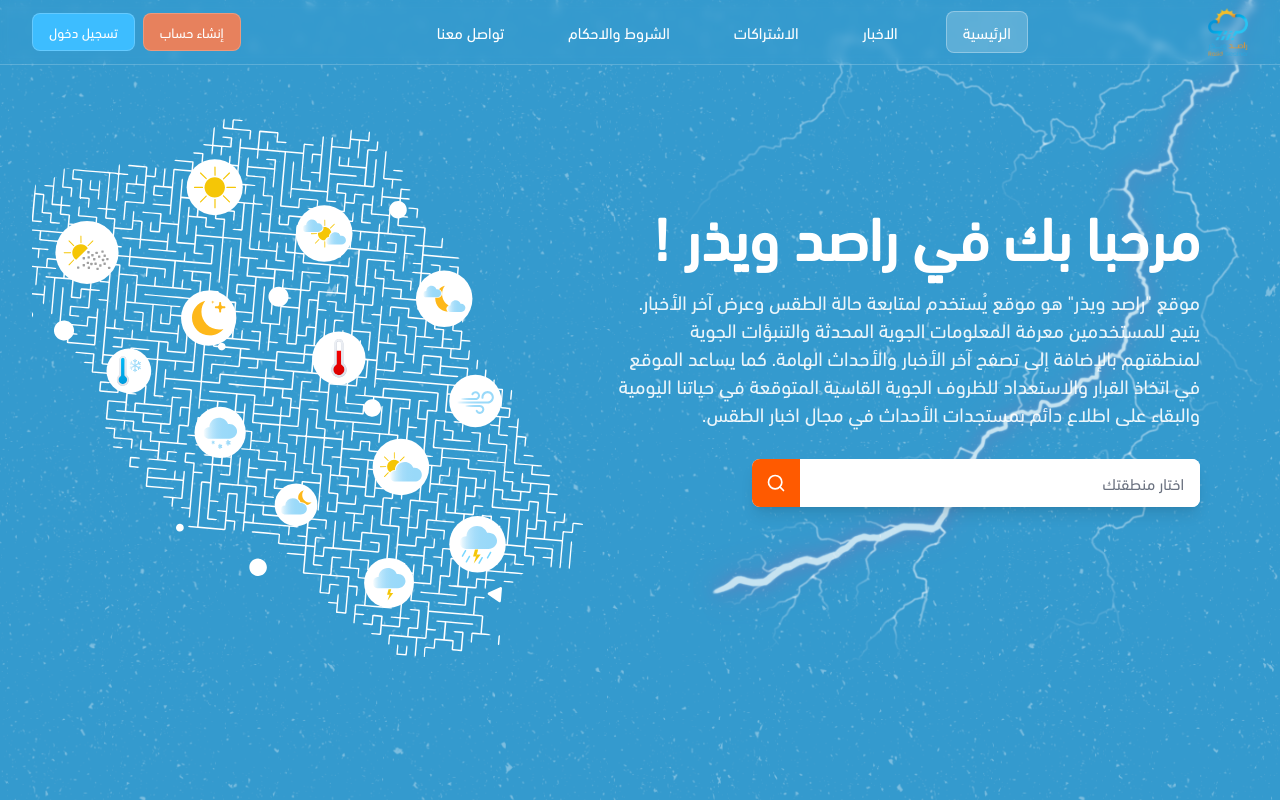
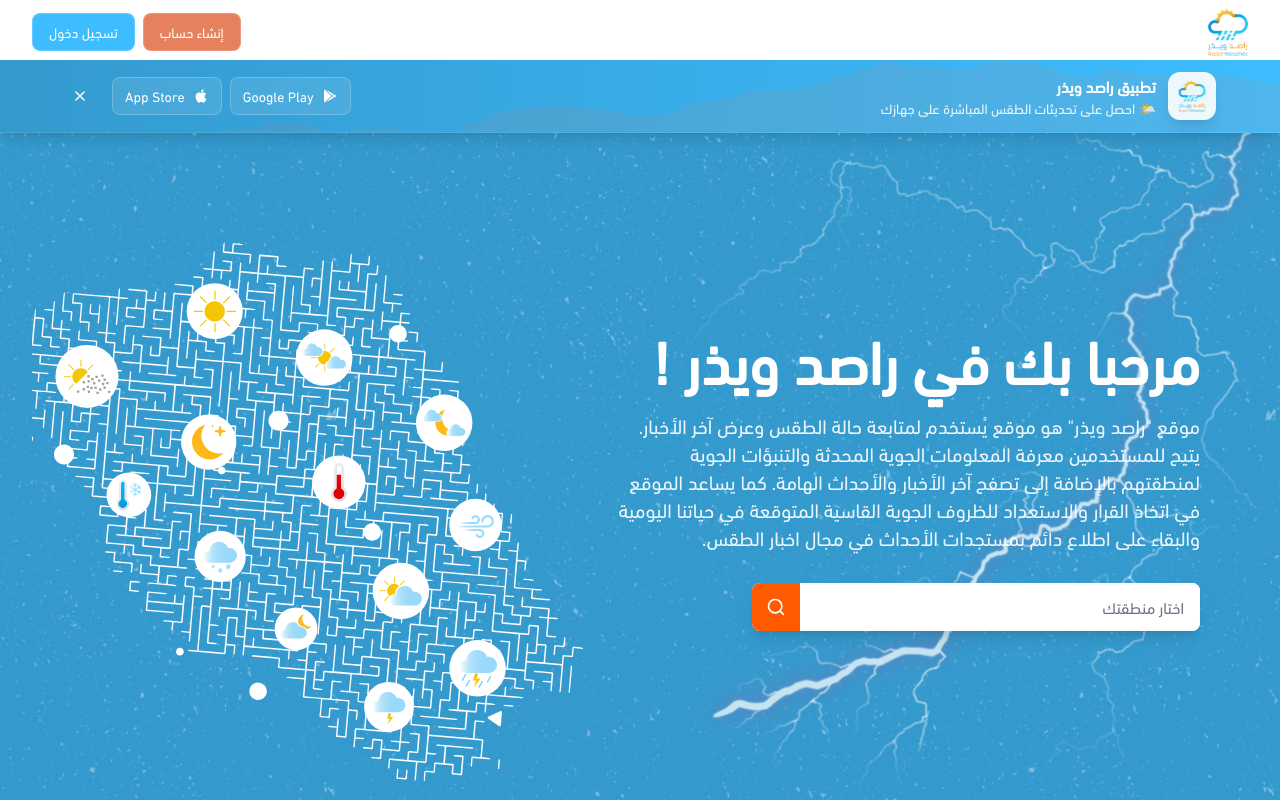
Before and after one commit to raminazmi/rasid_weather_new, a Next.js app: page / in a window 1280 px wide. Shown: the top 800 px of the page. Built offline with nearby package versions, Linux system fonts and the light colour scheme; no server answers.

Commit message:
commit "12"

```diff
--- a/components/layout/Header.jsx
+++ b/components/layout/Header.jsx
@@ -84,7 +84,7 @@ const Header = ({ onToggleSidebar, headerBgColor = "bg-rasid-blue" }) => {
     const borderColor = isWhiteBg ? 'border-rasid-blue/20' : 'border-white/20'
 
     return (
-        <header className="bg-rasid-blue lg:bg-transparent backdrop-blur-sm border-b rounded-b-xl md:rounded-b-none shadow-xl md:shadow-none border-white/20 fixed top-0 left-0 right-0 z-50">
+        <header className="bg-rasid-blue lg:bg-transparent backdrop-blur-sm border-b rounded-b-xl md:rounded-b-none shadow-xl md:shadow-none border-white/20 fixed left-0 right-0 z-50">
             <div className="max-w-7xl mx-auto px-4 sm:px-6 lg:px-8">
                 <div className="flex items-center justify-between h-16">
                     <div className="flex items-center gap-3">
--- a/components/layout/LayoutWrapper.jsx
+++ b/components/layout/LayoutWrapper.jsx
@@ -6,11 +6,14 @@ import { useSelector } from 'react-redux'
 import Header from './Header'
 import Sidebar from './Sidebar'
 import Footer from './Footer'
+import AppBanner from '../ui/AppBanner'
+import { useAppBanner } from '../../hooks/useAppBanner'
 
 const LayoutWrapper = ({ children }) => {
     const [sidebarOpen, setSidebarOpen] = useState(false)
     const pathname = usePathname()
     const { favorites, searchHistory } = useSelector((state) => state.weather)
+    const { isVisible: bannerVisible, closeBanner } = useAppBanner()
 
     const toggleSidebar = () => {
         setSidebarOpen(!sidebarOpen)
@@ -31,6 +34,7 @@ const LayoutWrapper = ({ children }) => {
 
     return (
         <>
+            <AppBanner isVisible={bannerVisible} onClose={closeBanner} />
             <Header onToggleSidebar={toggleSidebar} headerBgColor={getHeaderBgColor()} />
             <Sidebar
                 isOpen={sidebarOpen}
@@ -39,7 +43,7 @@ const LayoutWrapper = ({ children }) => {
                 favorites={favorites || []}
                 recentSearches={searchHistory || []}
             />
-            <main>
+            <main className={`transition-all duration-300 ${bannerVisible ? "pt-[124px]" : "-pt-[12px]"}`}>
                 {children}
             </main>
             <Footer />
--- a/components/sections/WeeklyForecastSection.jsx
+++ b/components/sections/WeeklyForecastSection.jsx
@@ -149,12 +149,11 @@ const WeeklyForecastSection = () => {
 
     if (loading) {
         return (
-            <div className="relative bg-gradient-to-br from-orange-100 to-blue-100 min-h-screen">
-                <div className="absolute inset-0 bg-[url('/images/bg_section.svg')] bg-cover bg-center opacity-10"></div>
+            <section className="relative bg-rasid-gray-light overflow-hidden">
                 <div className="relative z-10 flex items-center justify-center min-h-screen">
                     <div className="animate-spin rounded-full h-32 w-32 border-b-2 border-orange-400"></div>
                 </div>
-            </div>
+            </section>
         )
     }
 
--- /dev/null
+++ b/components/ui/AppBanner.jsx
@@ -0,0 +1,90 @@
+'use client'
+
+import { X } from 'lucide-react'
+import Image from 'next/image'
+
+const AppBanner = ({ isVisible, onClose }) => {
+    const handleGooglePlay = () => {
+        if (typeof window !== 'undefined') {
+            window.open('https://play.google.com/store/apps/details?id=com.rasidweather', '_blank')
+        }
+    }
+
+    const handleAppStore = () => {
+        if (typeof window !== 'undefined') {
+            window.open('https://apps.apple.com/app/rasid-weather/', '_blank')
+        }
+    }
+
+    if (!isVisible) {
+        return null
+    }
+
+    return (
+        <div className="fixed top-0 left-0 right-0 bg-gradient-to-r from-rasid-blue to-rasid-blue-light text-white py-3 px-4 shadow-lg z-[60] border-b border-white/10" style={{ top: '60px' }}>
+            <div className="absolute inset-0 bg-[url('/images/bg_section.svg')] bg-cover opacity-10"></div>
+
+            <div className="relative z-10 max-w-6xl mx-auto">
+                <div className="flex items-center justify-between gap-4">
+                    {/* أيقونة التطبيق والنص */}
+                    <div className="flex items-center gap-3 flex-1 min-w-0">
+                        <div className="flex-shrink-0 w-12 h-12 bg-white/90 backdrop-blur-sm rounded-xl flex items-center justify-center shadow-lg">
+                            <Image
+                                src="/images/logo.svg"
+                                alt="راصد ويذر"
+                                width={32}
+                                height={32}
+                                className="w-8 h-8"
+                            />
+                        </div>
+
+                        <div className="flex-1 min-w-0">
+                            <h3 className="font-bold text-sm md:text-base font-custom">
+                                تطبيق راصد ويذر
+                            </h3>
+                            <p className="text-xs md:text-sm opacity-90 font-custom truncate">
+                                🌤️ احصل على تحديثات الطقس المباشرة على جهازك
+                            </p>
+                        </div>
+                    </div>
+
+                    {/* أزرار التحميل */}
+                    <div className="flex items-center gap-2">
+                        {/* زر Google Play */}
+                        <button
+                            onClick={handleGooglePlay}
+                            className="bg-white/10 hover:bg-white/20 backdrop-blur-sm border border-white/20 text-white px-3 py-2 rounded-lg flex items-center gap-2 transition-all duration-200 text-xs md:text-sm font-custom hover:scale-105"
+                        >
+                            <svg className="w-4 h-4" viewBox="0 0 24 24" fill="currentColor">
+                                <path d="M3,20.5V3.5C3,2.91 3.34,2.39 3.84,2.15L13.69,12L3.84,21.85C3.34,21.61 3,21.09 3,20.5M16.81,15.12L6.05,21.34L14.54,12.85L16.81,15.12M20.16,10.81C20.5,11.08 20.75,11.5 20.75,12C20.75,12.5 20.53,12.92 20.18,13.18L17.89,14.5L15.39,12L17.89,9.5L20.16,10.81M6.05,2.66L16.81,8.88L14.54,11.15L6.05,2.66Z" />
+                            </svg>
+                            <span className="hidden md:inline">Google Play</span>
+                        </button>
+
+                        {/* زر App Store */}
+                        <button
+                            onClick={handleAppStore}
+                            className="bg-white/10 hover:bg-white/20 backdrop-blur-sm border border-white/20 text-white px-3 py-2 rounded-lg flex items-center gap-2 transition-all duration-200 text-xs md:text-sm font-custom hover:scale-105"
+                        >
+                            <svg className="w-4 h-4" viewBox="0 0 24 24" fill="currentColor">
+                                <path d="M18.71,19.5C17.88,20.74 17,21.95 15.66,21.97C14.32,22 13.89,21.18 12.37,21.18C10.84,21.18 10.37,21.95 9.1,22C7.79,22.05 6.8,20.68 5.96,19.47C4.25,17 2.94,12.45 4.7,9.39C5.57,7.87 7.13,6.91 8.82,6.88C10.1,6.86 11.32,7.75 12.11,7.75C12.89,7.75 14.37,6.68 15.92,6.84C16.57,6.87 18.39,7.1 19.56,8.82C19.47,8.88 17.39,10.1 17.41,12.63C17.44,15.65 20.06,16.66 20.09,16.67C20.06,16.74 19.67,18.11 18.71,19.5M13,3.5C13.73,2.67 14.94,2.04 15.94,2C16.07,3.17 15.6,4.35 14.9,5.19C14.21,6.04 13.07,6.7 11.95,6.61C11.8,5.46 12.36,4.26 13,3.5Z" />
+                            </svg>
+                            <span className="hidden md:inline">App Store</span>
+                        </button>
+                    </div>
+
+                    {/* زر الإغلاق */}
+                    <button
+                        onClick={onClose}
+                        className="flex-shrink-0 p-2 hover:bg-white/20 rounded-lg transition-all duration-200 hover:scale-110"
+                        aria-label="إغلاق البانر"
+                    >
+                        <X className="w-4 h-4" />
+                    </button>
+                </div>
+            </div>
+        </div>
+    )
+}
+
+export default AppBanner
--- /dev/null
+++ b/hooks/useAppBanner.js
@@ -0,0 +1,27 @@
+'use client'
+
+import { useState, useEffect } from 'react'
+
+export const useAppBanner = () => {
+    const [isVisible, setIsVisible] = useState(false)
+
+    useEffect(() => {
+        // التحقق من localStorage عند التحميل
+        if (typeof window !== 'undefined') {
+            const isClosed = localStorage.getItem('appBannerClosed')
+            if (isClosed !== 'true') {
+                setIsVisible(true)
+            }
+        }
+    }, [])
+
+    const closeBanner = () => {
+        setIsVisible(false)
+        // حفظ الحالة في localStorage
+        if (typeof window !== 'undefined') {
+            localStorage.setItem('appBannerClosed', 'true')
+        }
+    }
+
+    return { isVisible, closeBanner }
+}
```
Also changed, not shown: contexts/AppBannerContext.jsx (added).
